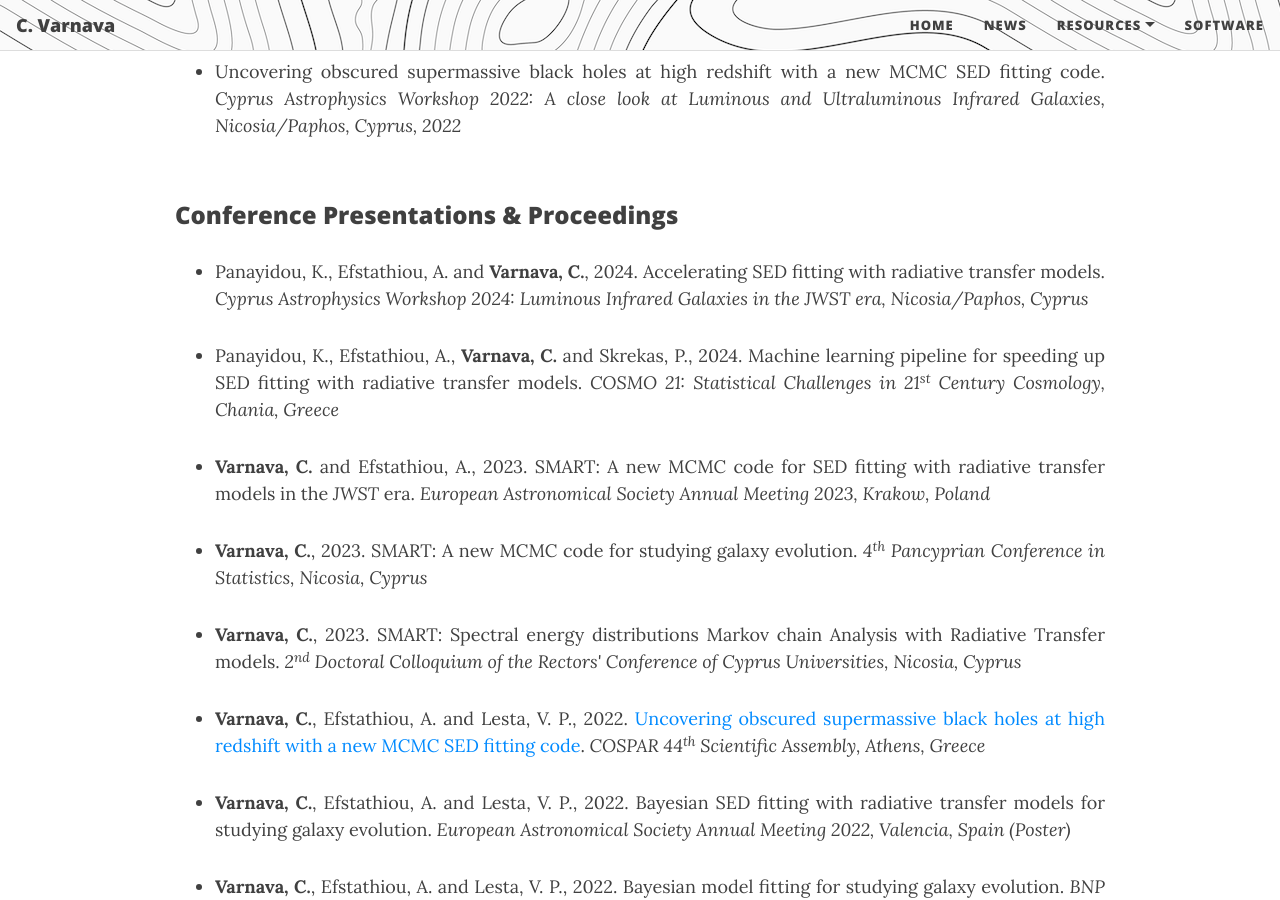
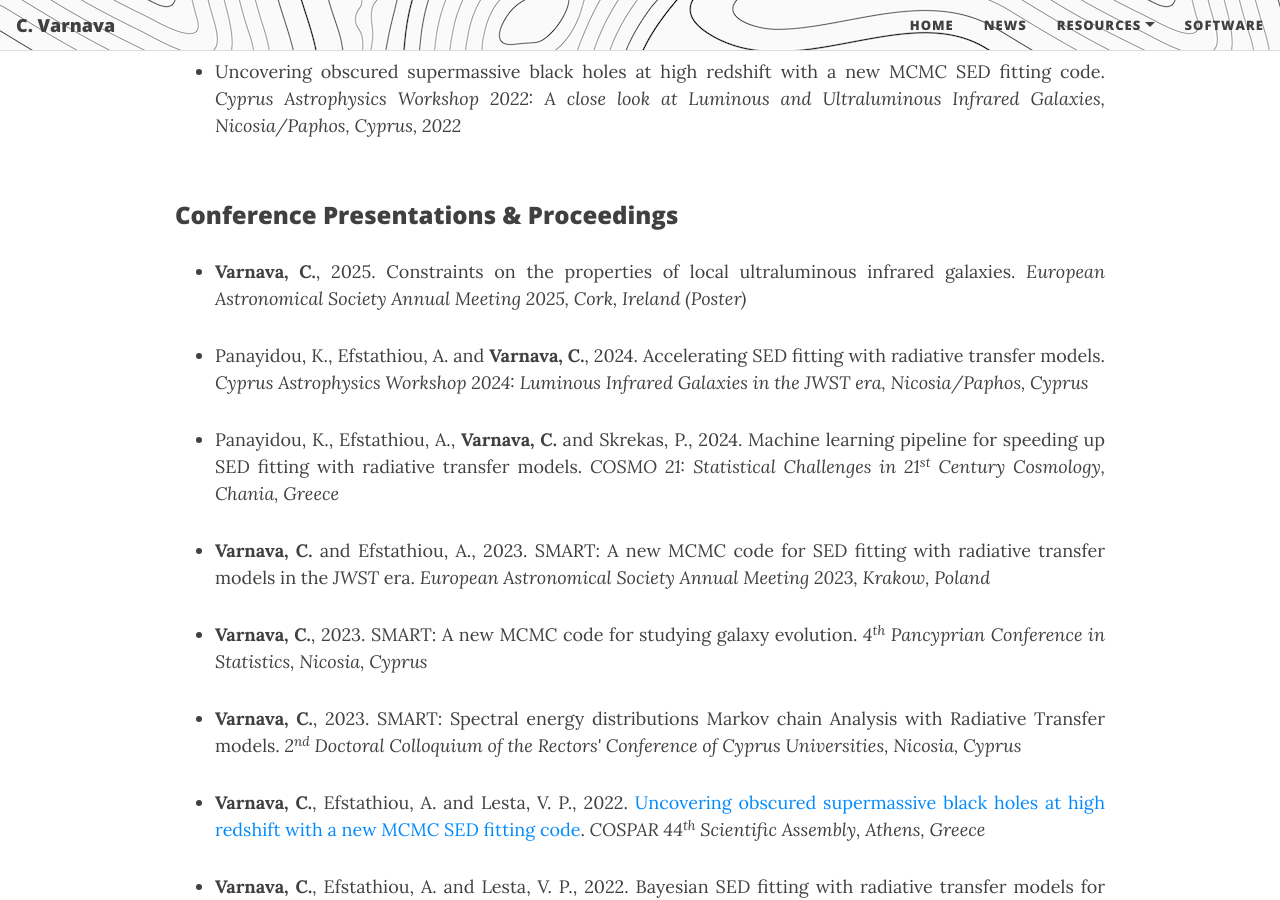
Before and after one commit to ch-var/ch-var.github.io, a Jekyll site: the page built from cv.html, in a window 1280 px wide and 900 px high, scrolled down 4070 px. Built offline with Jekyll 4.4.1, drawn with Linux system fonts in a browser that asks for light colours; formulas are drawn with MathJax 3.

Commit message:
Update cv.html

```diff
--- a/cv.html
+++ b/cv.html
@@ -123,6 +123,8 @@ mathjax: true
 <br>
 <p style="font-family: var(--header-font); font-weight: 800; line-height: 1.1; font-size: 1.5rem; margin-top: 1.25rem;">Conference Presentations & Proceedings</p>
 <ul>
+<li class="responsive-margin"><b>Varnava, C.</b>, 2025. Constraints on the properties of local ultraluminous infrared galaxies. <i>European Astronomical Society Annual Meeting 2025, Cork, Ireland (Poster)</i></li>
+<p></p>
 <li class="responsive-margin">Panayidou, K., Efstathiou, A. and <b>Varnava, C.</b>, 2024. Accelerating SED fitting with radiative transfer models. <i>Cyprus Astrophysics Workshop 2024: Luminous Infrared Galaxies in the <i>JWST</i> era, Nicosia/Paphos, Cyprus</i></li>
 <p></p>
 <li class="responsive-margin">Panayidou, K., Efstathiou, A., <b>Varnava, C.</b> and Skrekas, P., 2024. Machine learning pipeline for speeding up SED fitting with radiative transfer models. <i>COSMO 21: Statistical Challenges in 21<sup>st</sup> Century Cosmology, Chania, Greece</i></li>
```
